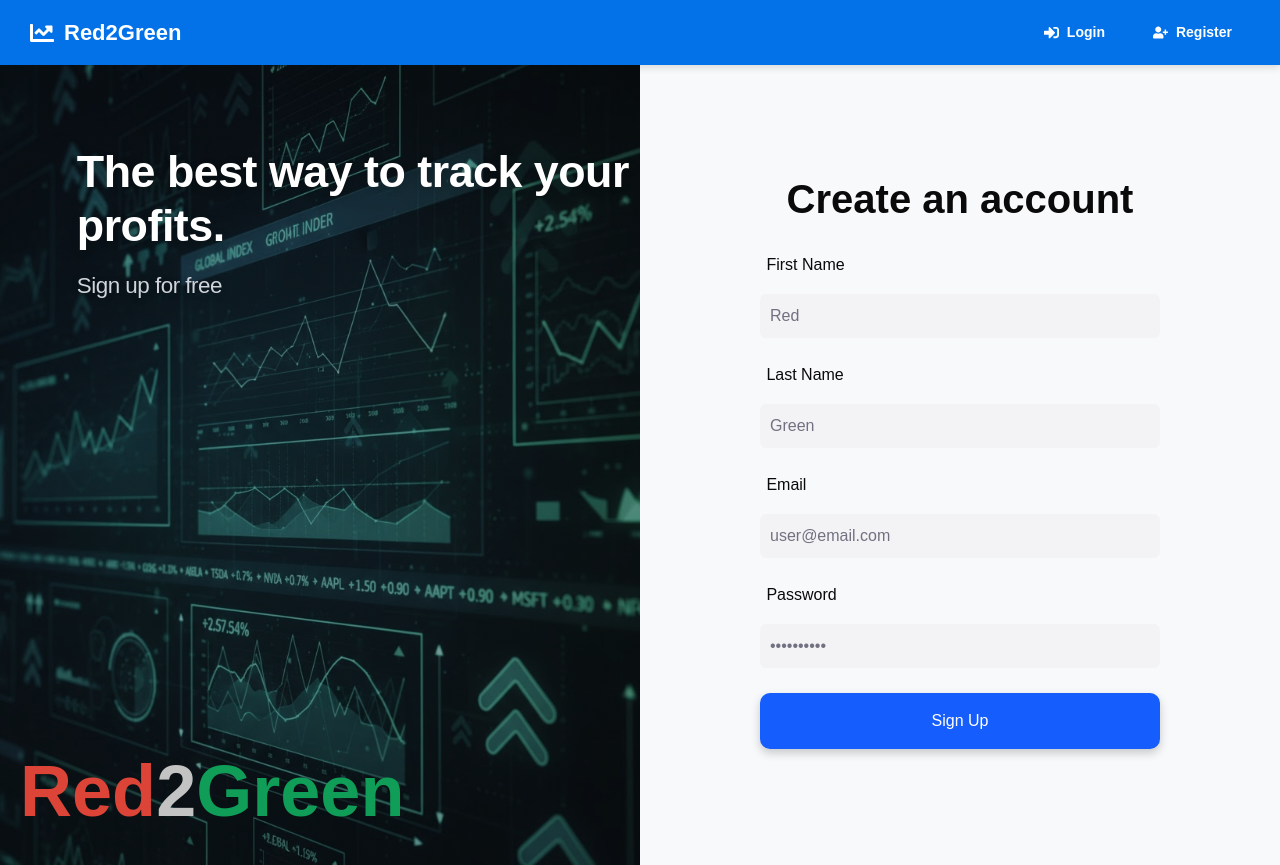
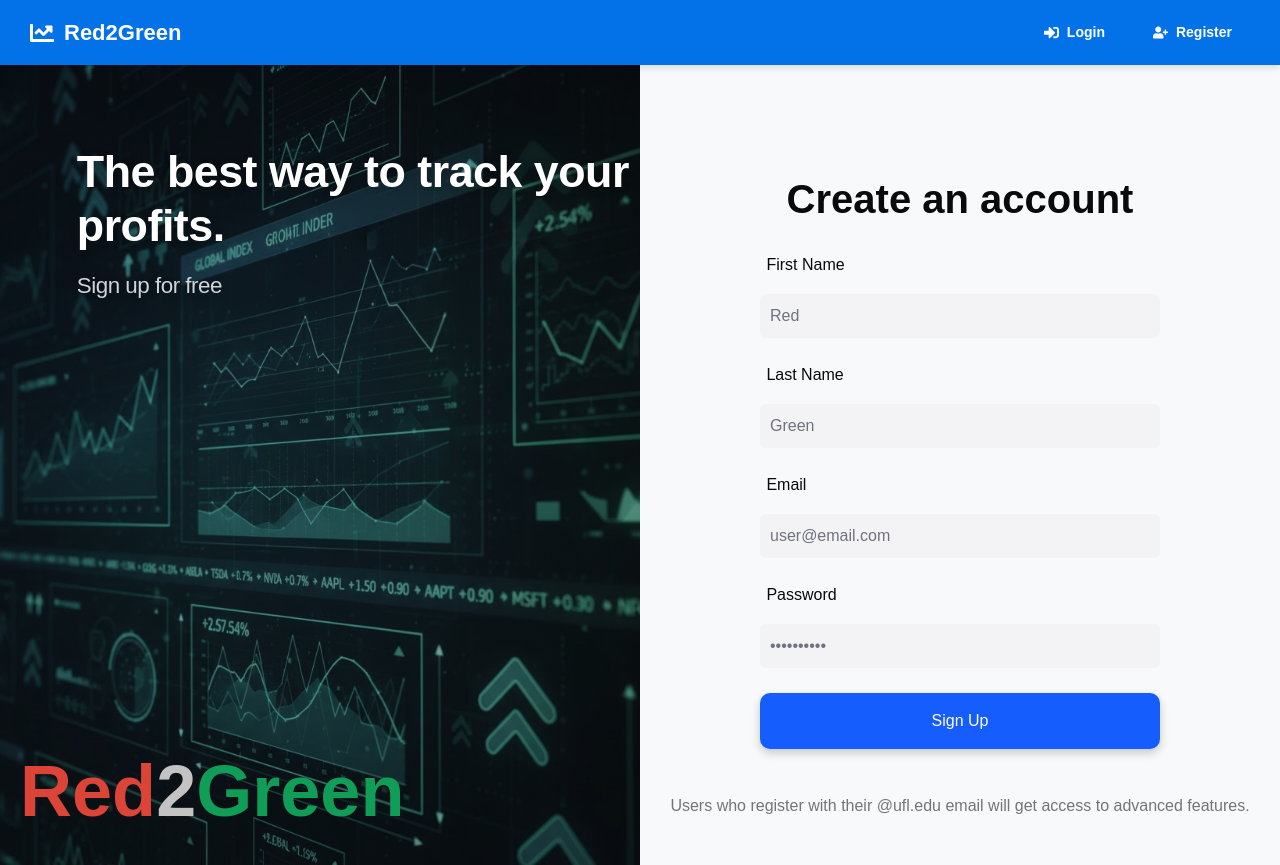
Before and after one commit to UFRed2Green/Red2Green, a Next.js app in the folder client/: page /auth/register in a window 1280 px wide. Built offline with nearby package versions, Linux system fonts and the light colour scheme.

Commit message:
Added advanced message (#37)

```diff
--- a/client/src/app/auth/register/page.tsx
+++ b/client/src/app/auth/register/page.tsx
@@ -100,6 +100,9 @@ function RegisterForm() {
                     {isLoading ? 'Creating account...' : 'Sign Up'}
                 </button>
             </form>
+            <div className='adv-user-msg'>
+                <p>Users who register with their @ufl.edu email will get access to advanced features.</p>
+            </div>
         </div>
     );
 }
--- a/client/src/app/styles/auth.css
+++ b/client/src/app/styles/auth.css
@@ -78,6 +78,11 @@
     text-decoration: underline;
 }
 
+.adv-user-msg {
+    margin-top: 45px;
+    color: #757575;
+}
+
 @media (max-width: 768px) {
     .auth-container {
         flex-direction: column;
```
